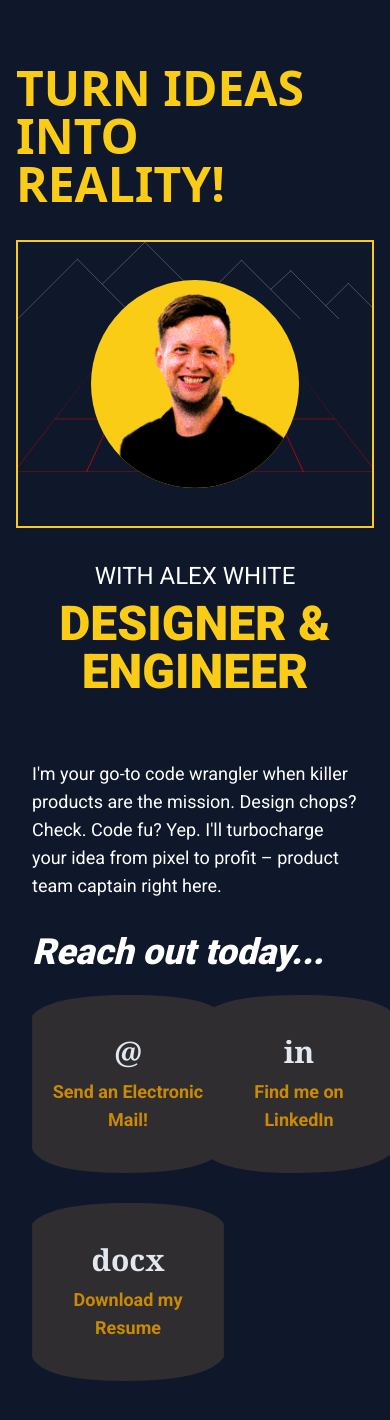
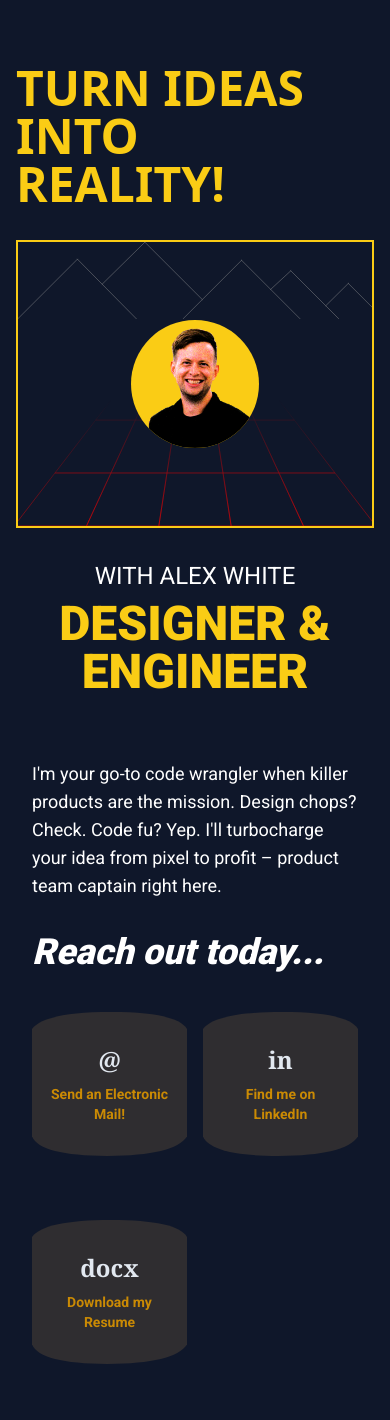
Before and after one commit to devalexwhite/portfolio-2024, a Next.js app: page / in a window 390 px wide. Shown: the top 1420 px of the page. Built offline with nearby package versions, Linux system fonts and the light colour scheme.

Commit message:
Fix responsive issues

```diff
--- a/app/page.tsx
+++ b/app/page.tsx
@@ -22,18 +22,18 @@ export default function HomePage() {
           <div className="bg-slate-900 absolute top-0 left-0 right-0 flex items-center justify-center z-20">
             <AnimatedMountains />
           </div>
-          <div className="hidden md:block z-0 absolute -right-44 top-1/3 w-32">
+          <div className="hidden lg:block z-0 absolute -right-44 top-1/3 w-32">
             <FadeInRotate left={false}>
               <Image alt="Mac vector" src={MacImage} />
             </FadeInRotate>
           </div>
-          <div className="hidden md:block z-0 absolute -left-44 -rotate-12 top-1/3 w-32">
+          <div className="hidden lg:block z-0 absolute -left-44 -rotate-12 top-1/3 w-32">
             <FadeInRotate left>
               <Image alt="Floppy vector" src={FloppyImage} />
             </FadeInRotate>
           </div>
           <AnimatedProfileImage />
-          <div className="z-10 absolute bottom-0 left-0 right-0 h-3/4 overflow-hidden">
+          <div className="z-10 absolute bottom-0 left-0 right-0 h-3/4 overflow-hidden flex items-end">
             <AnimatedGrid />
           </div>
         </div>
@@ -57,18 +57,18 @@ export default function HomePage() {
           <h3 className="text-white font-black text-4xl italic mb-4">
             Reach out today...
           </h3>
-          <div className="grid grid-cols-2 md:flex md:flex-row items-center gap-4 sm:gap-8">
+          <div className="grid grid-cols-2 sm:flex sm:flex-row items-center gap-4 sm:gap-8">
             <Link
               href="mailto:alex.white@hey.com"
-              className="group inline-block"
+              className="group inline-block w-full h-full"
             >
-              <div className="group-hover:-translate-y-2 transition-all">
-                <TVContainer size={TVSize.md}>
+              <div className="group-hover:-translate-y-2 transition-all w-full h-48 sm:w-48 sm:h-48">
+                <TVContainer>
                   <div className="w-full h-full p-4 flex flex-col items-center justify-center text-center">
-                    <div className="font-serif font-black text-3xl text-slate-200 pb-2">
+                    <div className="font-serif font-black text-2xl sm:text-3xl text-slate-200 pb-2">
                       @
                     </div>
-                    <p className="text-lg text-yellow-600 font-bold">
+                    <p className="text-sm sm:text-lg text-yellow-600 font-bold">
                       Send an Electronic Mail!
                     </p>
                   </div>
@@ -77,29 +77,32 @@ export default function HomePage() {
             </Link>
             <Link
               href="https://www.linkedin.com/in/devalexwhite/"
-              className="group inline-block"
+              className="group inline-block w-full h-full"
             >
-              <div className="group-hover:-translate-y-2 transition-all">
-                <TVContainer size={TVSize.md}>
+              <div className="group-hover:-translate-y-2 transition-all w-full h-48 sm:w-48 sm:h-48">
+                <TVContainer>
                   <div className="w-full h-full p-4 flex flex-col items-center justify-center text-center">
-                    <div className="font-serif font-black text-3xl text-slate-200 pb-2">
+                    <div className="font-serif font-black text-2xl sm:text-3xl text-slate-200 pb-2">
                       in
                     </div>
-                    <p className="text-lg text-yellow-600 font-bold">
+                    <p className="text-sm sm:text-lg text-yellow-600 font-bold">
                       Find me on LinkedIn
                     </p>
                   </div>
                 </TVContainer>
               </div>
             </Link>
-            <Link href="/Alex_White_Resume.docx" className="group inline-block">
-              <div className="group-hover:-translate-y-2 transition-all">
-                <TVContainer size={TVSize.md}>
+            <Link
+              href="/Alex_White_Resume.docx"
+              className="group inline-block w-full h-full"
+            >
+              <div className="group-hover:-translate-y-2 transition-all w-full h-48 sm:w-48 sm:h-48">
+                <TVContainer>
                   <div className="w-full h-full p-4 flex flex-col items-center justify-center text-center">
-                    <div className="font-serif font-black text-3xl text-slate-200 pb-2">
+                    <div className="font-serif font-black text-2xl sm:text-3xl text-slate-200 pb-2">
                       docx
                     </div>
-                    <p className="text-lg text-yellow-600 font-bold">
+                    <p className="text-sm sm:text-lg text-yellow-600 font-bold">
                       Download my Resume
                     </p>
                   </div>
--- a/components/AnimatedProfileImage.tsx
+++ b/components/AnimatedProfileImage.tsx
@@ -20,7 +20,7 @@ export default function AnimatedProfileImage() {
           delay: 0.5,
           duration: 0.8,
         }}
-        className="w-52 h-52 rounded-full overflow-hidden bg-yellow-400 z-30"
+        className="w-32 h-32 sm:w-52 sm:h-52 rounded-full overflow-hidden bg-yellow-400 z-30"
       >
         <Image
           alt="Image of Alex White"
--- a/components/TVContainer.tsx
+++ b/components/TVContainer.tsx
@@ -1,20 +1,13 @@
 import { ReactElement } from "react";
-
-export enum TVSize {
-  sm = "w-32 h-32",
-  md = "w-48 h-48",
-  lg = "w-58 h-58",
-}
 
 export interface TVContainer {
   children: ReactElement;
-  size: TVSize;
 }
 
-export default function TVContainer({ children, size }: TVContainer) {
+export default function TVContainer({ children }: TVContainer) {
   return (
     <div
-      className={`flex flex-col items-center justify-center ${size} bg-center bg-contain bg-no-repeat`}
+      className={`flex flex-col items-center justify-center w-full h-full bg-center bg-contain bg-no-repeat`}
       style={{ backgroundImage: "url('/tvshape.svg')" }}
     >
       {children}
```
